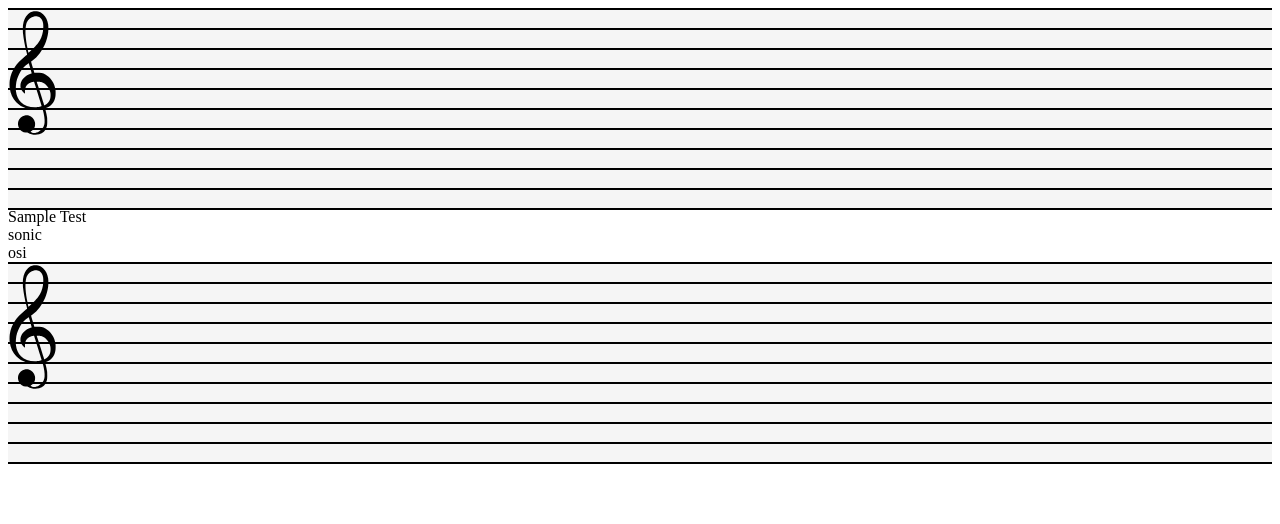
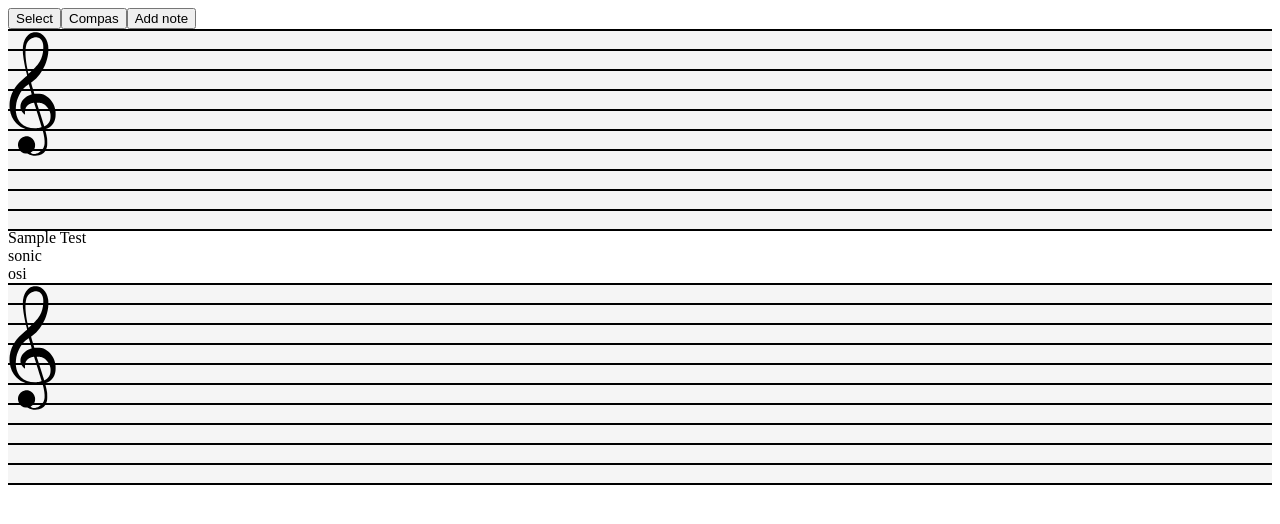
Before and after one commit to Lex-ssf2/HUDE-Demo, a Preact app in the folder frontEnd/: page / in a window 1280 px wide. Shown: the top 524 px of the page. Built offline with nearby package versions, Linux system fonts and the light colour scheme.

Commit message:
Using Context to detect buttons actions

```diff
--- /dev/null
+++ b/frontEnd/src/context/DisplayContext.tsx
@@ -0,0 +1,6 @@
+import { createContext } from 'preact/compat'
+
+export const DisplayPentagramaContext = createContext<{
+  mode: number
+  setMode: (mode: number) => void
+} | null>(null)
--- /dev/null
+++ b/frontEnd/src/enums/Mode.ts
@@ -0,0 +1,6 @@
+export const DISPLAY_MODE = {
+  SELECT: 1,
+  ADD_BAR: 2,
+  ADD_NOTE: 3,
+  NONE: -1
+}
--- a/frontEnd/src/home.tsx
+++ b/frontEnd/src/home.tsx
@@ -1,24 +1,44 @@
-import { useEffect, useRef, useState } from 'preact/hooks'
+import { useContext, useEffect, useRef, useState } from 'preact/hooks'
 import './home.css'
 import { ClaveSol } from './assets/claves'
-import type { VNode } from 'preact'
+import { type VNode } from 'preact'
+import { DisplayPentagramaContext } from './context/DisplayContext'
+import type { LineElement } from './interfaces/PentagramaInterface'
+import { DISPLAY_MODE } from './enums/Mode'
+
+const noteSize = 20
 
 export function Home() {
+  const [mode, setMode] = useState(-1)
   return (
-    <>
+    <DisplayPentagramaContext.Provider value={{ mode, setMode }}>
+      <ButtonsSelection />
       <Pentagrama />
       Sample Test <br />
       sonic <br />
       osi
       <Pentagrama />
+    </DisplayPentagramaContext.Provider>
+  )
+}
+
+export function ButtonsSelection() {
+  const contexto = useContext(DisplayPentagramaContext)
+  if (!contexto) return null
+  return (
+    <>
+      {' '}
+      <button onClick={() => contexto.setMode(DISPLAY_MODE.SELECT)}>
+        Select
+      </button>
+      <button onClick={() => contexto.setMode(DISPLAY_MODE.ADD_BAR)}>
+        Compas
+      </button>
+      <button onClick={() => contexto.setMode(DISPLAY_MODE.ADD_NOTE)}>
+        Add note
+      </button>
     </>
   )
-}
-const noteSize = 20
-
-interface LineElement {
-  vnode: VNode
-  y: number
 }
 
 export function Pentagrama() {
@@ -26,6 +46,8 @@ export function Pentagrama() {
   const [circles, setCircles] = useState<VNode[]>([])
   const pentagramRef = useRef<HTMLElement>(null)
   const claveRef = useRef<SVGSVGElement | null>(null)
+  const contexto = useContext(DisplayPentagramaContext)
+  if (!contexto) return null
 
   useEffect(() => {
     const allLines: LineElement[] = []
@@ -45,6 +67,7 @@ export function Pentagrama() {
     setAllLines(allLines)
   }, [])
   const handleClickOnPentagram = (event: MouseEvent) => {
+    if (contexto.mode != DISPLAY_MODE.ADD_NOTE) return
     if (pentagramRef.current && claveRef.current) {
       const pentagramRect = pentagramRef.current.getBoundingClientRect()
       const clickX = event.clientX - pentagramRect.left
--- /dev/null
+++ b/frontEnd/src/interfaces/PentagramaInterface.tsx
@@ -0,0 +1,6 @@
+import type { VNode } from 'preact'
+
+export interface LineElement {
+  vnode: VNode
+  y: number
+}
```
